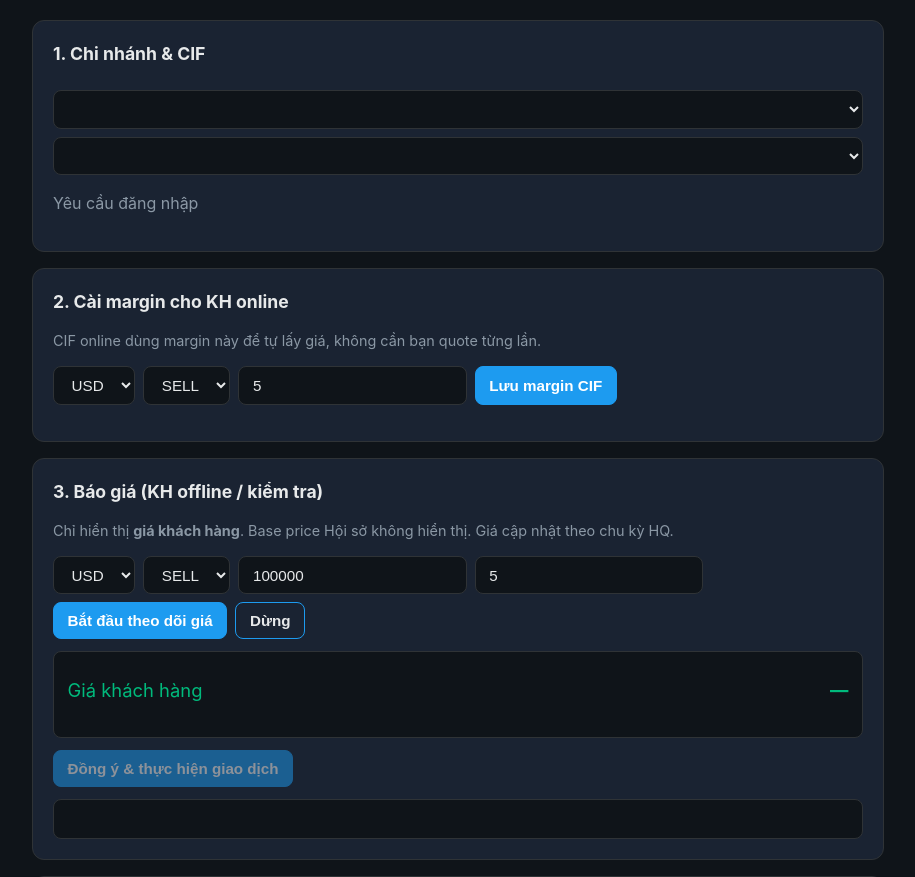
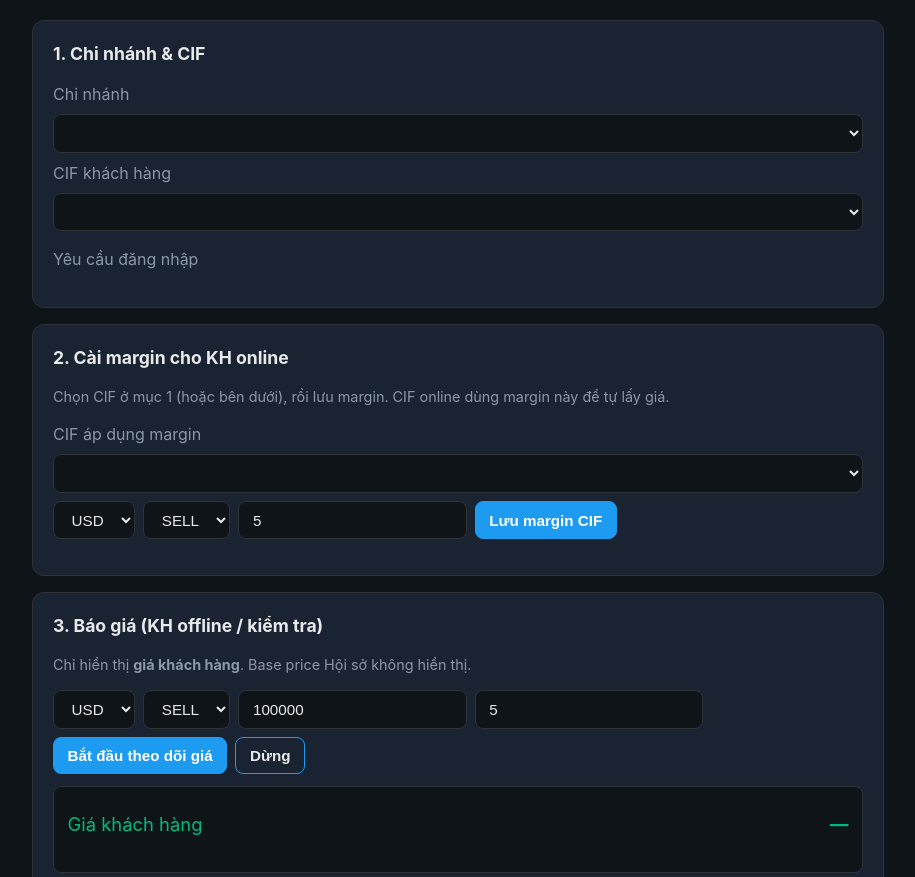
Before and after one commit to trongltgit/anti-bot-pro, a Flask app: template templates/portal_cn.html in a window 1280 px wide. Shown: the part 116-993 px from the top of the page, without its empty margins (182-1097 px from the left). Run offline with Flask 3, Linux system fonts and the light colour scheme; the template is opened without the code that fills it, so the values that code supplies are empty.

Commit message:
Update portal_cn.html

```diff
--- a/templates/portal_cn.html
+++ b/templates/portal_cn.html
@@ -14,16 +14,20 @@
     </header>
 
     <section class="card">
-      <h2>1. Chi nhánh & CIF</h2>
+      <h2>1. Chi nhánh &amp; CIF</h2>
+      <label class="muted">Chi nhánh</label>
       <select id="branch-select" class="full-select"></select>
-      <select id="cif-select" class="full-select" style="margin-top:0.5rem"></select>
+      <label class="muted" style="margin-top:0.5rem;display:block">CIF khách hàng</label>
+      <select id="cif-select" class="full-select"></select>
       <p id="cif-msg" class="muted"></p>
     </section>
 
     <section class="card">
       <h2>2. Cài margin cho KH online</h2>
-      <p class="hint">CIF online dùng margin này để tự lấy giá, không cần bạn quote từng lần.</p>
-      <div class="form-row">
+      <p class="hint">Chọn CIF ở mục 1 (hoặc bên dưới), rồi lưu margin. CIF online dùng margin này để tự lấy giá.</p>
+      <label class="muted">CIF áp dụng margin</label>
+      <select id="preset-cif" class="full-select"></select>
+      <div class="form-row" style="margin-top:0.5rem">
         <select id="p-cur"><option>USD</option><option>EUR</option><option>GBP</option><option>JPY</option><option>AUD</option><option>SGD</option></select>
         <select id="p-side"><option>SELL</option><option>BUY</option></select>
         <input type="number" id="p-margin" value="5" min="0" step="0.1" placeholder="Margin">
@@ -34,7 +38,7 @@
 
     <section class="card">
       <h2>3. Báo giá (KH offline / kiểm tra)</h2>
-      <p class="hint">Chỉ hiển thị <strong>giá khách hàng</strong>. Base price Hội sở không hiển thị. Giá cập nhật theo chu kỳ HQ.</p>
+      <p class="hint">Chỉ hiển thị <strong>giá khách hàng</strong>. Base price Hội sở không hiển thị.</p>
       <div class="form-row">
         <select id="currency"><option>USD</option><option>EUR</option><option>GBP</option><option>JPY</option><option>AUD</option><option>SGD</option></select>
         <select id="side"><option>SELL</option><option>BUY</option></select>
@@ -47,7 +51,7 @@
         <div class="price-line highlight"><span>Giá khách hàng</span><strong id="final-px">—</strong></div>
         <p class="muted small" id="quote-meta"></p>
       </div>
-      <button onclick="executeTrade()" id="btn-exec" disabled style="margin-top:0.75rem">Đồng ý & thực hiện giao dịch</button>
+      <button onclick="executeTrade()" id="btn-exec" disabled style="margin-top:0.75rem">Đồng ý &amp; thực hiện giao dịch</button>
       <div id="trade-box" class="result-box"></div>
     </section>
 
```
